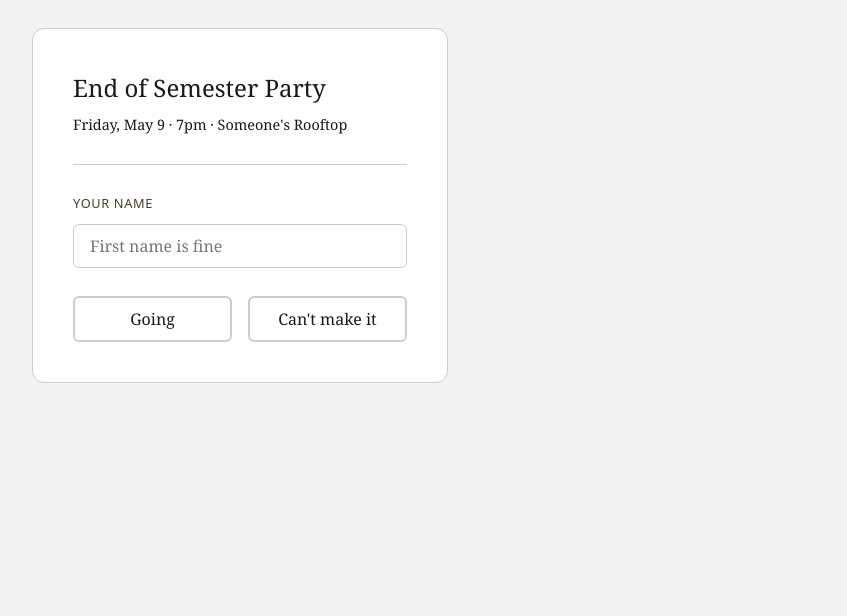
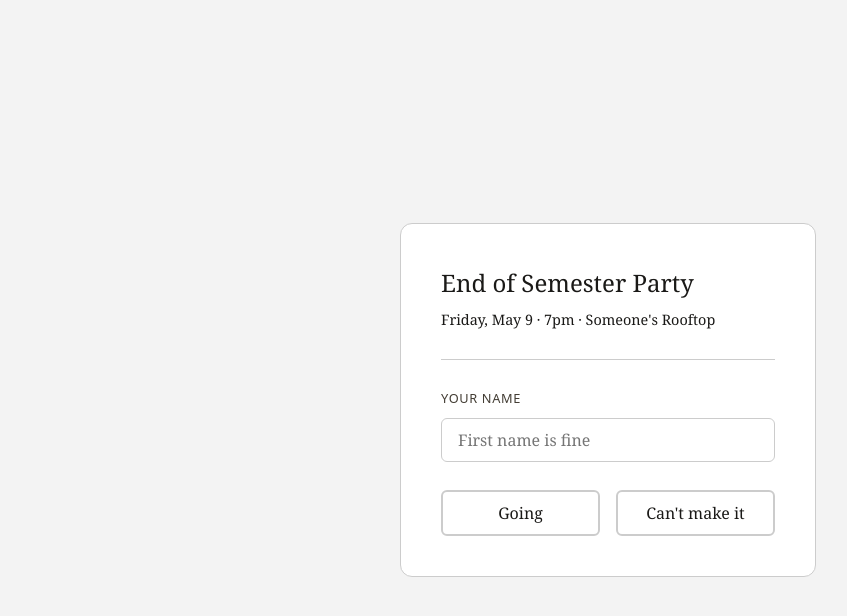
Before and after one commit to justavanee/INST630, a plain HTML site: page tutorial_4/index.html in a window 1280 px wide. Shown: the whole page, without its empty margins (32-879 px from the left). Drawn offline with Linux system fonts and the light colour scheme.

Commit message:
center aligned the component

```diff
--- a/tutorial_4/style.css
+++ b/tutorial_4/style.css
@@ -55,12 +55,14 @@ body {
 
 /* ── page layout: card + tasks side by side ─────────── */
 .page {
-    display: grid;
+    display: flex;
     grid-template-columns: 26rem 1fr;
     gap: var(--space-xl);
-    align-items: start;
+    justify-content: center;
+    align-items: center;
     max-width: 72rem;
     margin: 0 auto;
+    min-height: calc(100vh - 2 * var(--space-lg));
 }
 
 @media (max-width: 52rem) {
@@ -77,8 +79,8 @@ body {
     padding: var(--space-xl);
     display: grid;
     gap: var(--space-lg);
-    position: sticky;
-    top: var(--space-lg);
+    width: 26rem;
+    max-width: 100%;
 }
 
 .event-header {
```
